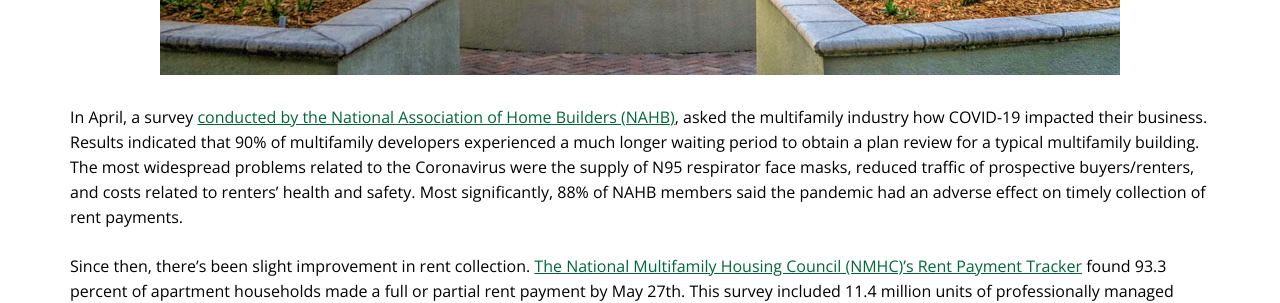
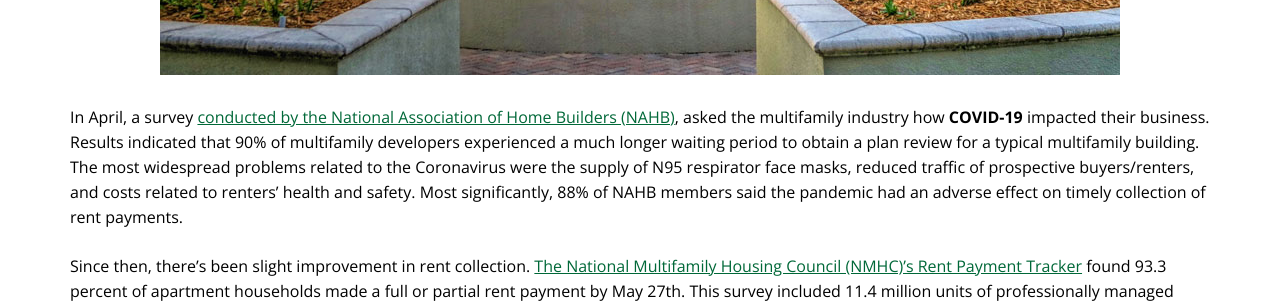
Before and after one commit to FatMan50/griffin-blog, a Jekyll site: the page built from _posts/2020-06-04-multi-Family-industry-predictions.md, in a window 1280 px wide and 900 px high, scrolled down 645 px. Shown: the part 154-457 px from the top of the window. Built offline with Jekyll 4.4.1, drawn with Linux system fonts in a browser that asks for light colours; comment, search, counter and statistics services are not loaded.

```diff
--- a/_posts/2020-06-04-multi-Family-industry-predictions.md
+++ b/_posts/2020-06-04-multi-Family-industry-predictions.md
@@ -10,7 +10,7 @@ image: /img/multi-family-industry-predictions.jpg
 ---
 
 
-In April, a survey [conducted by the National Association of Home Builders (NAHB)](http://nahbnow.com/2020/04/multifamily-coronavirus-affecting-rent-collection-plan-reviews/), asked the multifamily industry how COVID-19 impacted their business. Results indicated that 90% of multifamily developers experienced a much longer waiting period to obtain a plan review for a typical multifamily building. <!--more-->The most widespread problems related to the Coronavirus were the supply of N95 respirator face masks, reduced traffic of prospective buyers/renters, and costs related to renters’ health and safety. Most significantly, 88% of NAHB members said the pandemic had an adverse effect on timely collection of rent payments.
+In April, a survey [conducted by the National Association of Home Builders (NAHB)](http://nahbnow.com/2020/04/multifamily-coronavirus-affecting-rent-collection-plan-reviews/), asked the multifamily industry how **COVID-19** impacted their business. Results indicated that 90% of multifamily developers experienced a much longer waiting period to obtain a plan review for a typical multifamily building. <!--more-->The most widespread problems related to the Coronavirus were the supply of N95 respirator face masks, reduced traffic of prospective buyers/renters, and costs related to renters’ health and safety. Most significantly, 88% of NAHB members said the pandemic had an adverse effect on timely collection of rent payments.
 
 Since then, there’s been slight improvement in rent collection. [The National Multifamily Housing Council (NMHC)’s Rent Payment Tracker](https://www.nmhc.org/research-insight/nmhc-rent-payment-tracker/) found 93.3 percent of apartment households made a full or partial rent payment by May 27th. This survey included 11.4 million units of professionally managed apartments across the country. The NMHC President, Doug Bibby, says that there are 43 million renter households which are showing a trend of prioritizing rent. Flexible payment plans were developed by apartment owners in response to their tenets’ economic hardships related to COVID-19 shutdowns. Bibby believes the reduction in rent delinquencies are due in great part to these flexible payment plans.
 
```
Also changed, not shown: _posts/2020-06-19-4-biggest-takeaways.md (+1 -1 lines).
